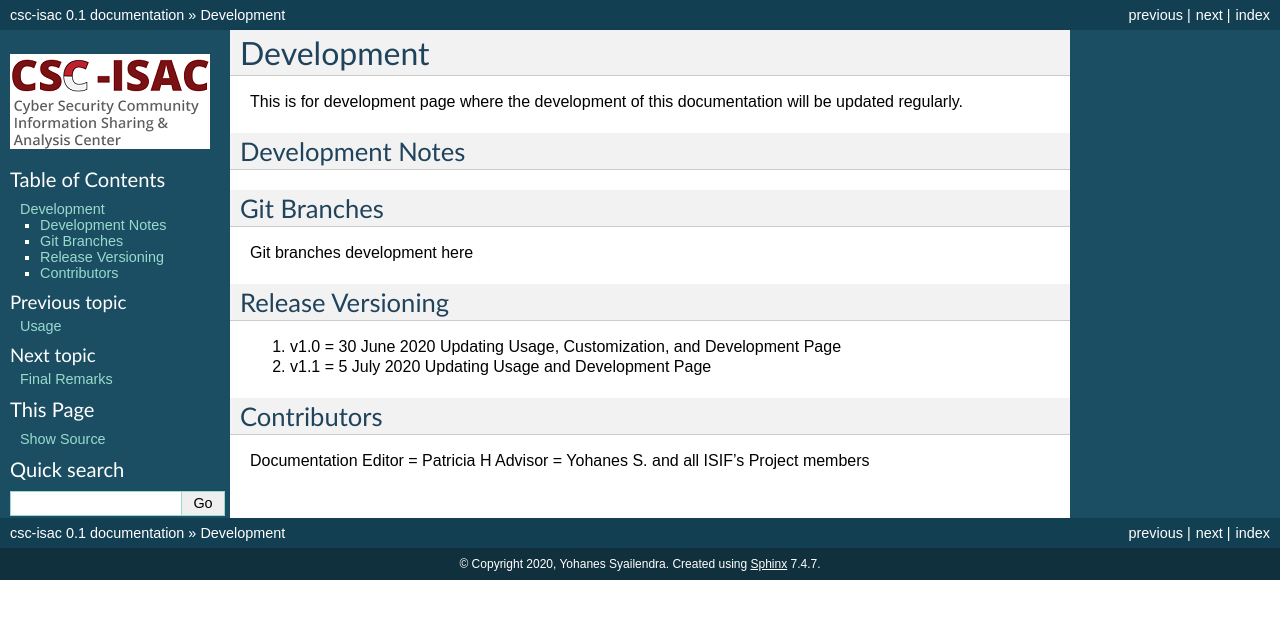
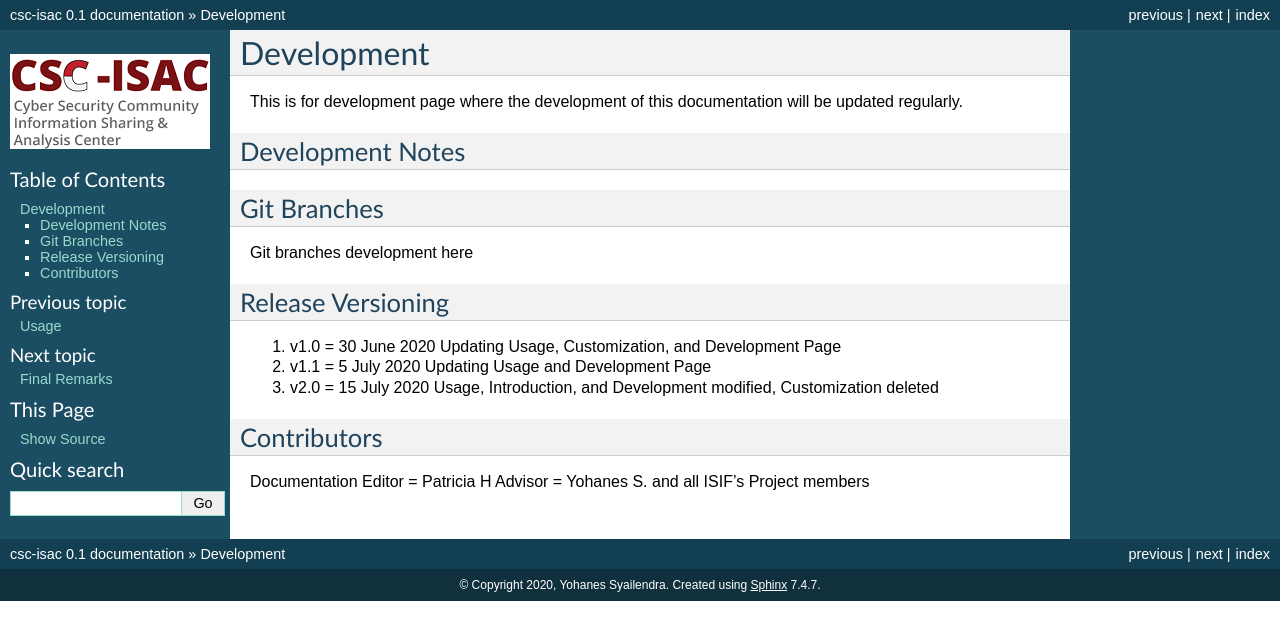
Before and after one commit to csc-isac/csc-isac-docs, a Sphinx documentation site: the page built from docs/source/Development.rst, in a window 1280 px wide. Shown: the top 640 px of the page. Built offline with Sphinx 7.4.7, drawn with Linux system fonts in a browser that asks for light colours.

Commit message:
Usage, Introduction, and Development modified, Customization deleted

```diff
--- a/docs/source/Development.rst
+++ b/docs/source/Development.rst
@@ -18,6 +18,8 @@ Release Versioning
 	Updating Usage, Customization, and Development Page
 2.	v1.1 = 5 July 2020
 	Updating Usage and Development Page
+3. 	v2.0 = 15 July 2020
+	Usage, Introduction, and Development modified, Customization deleted
 
 Contributors
 ^^^^^^^^^^^^
```
